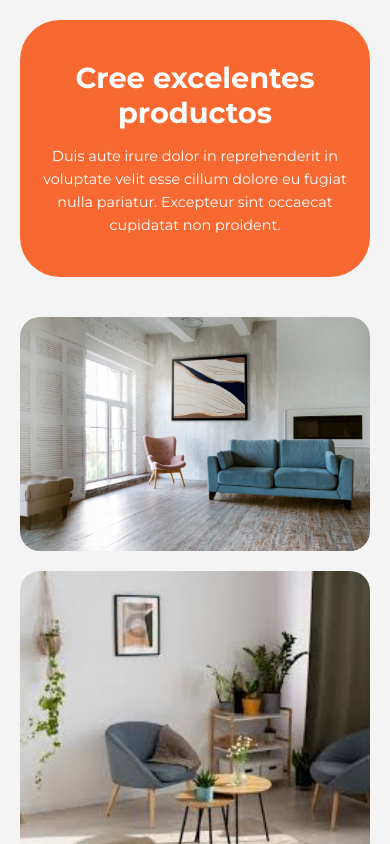
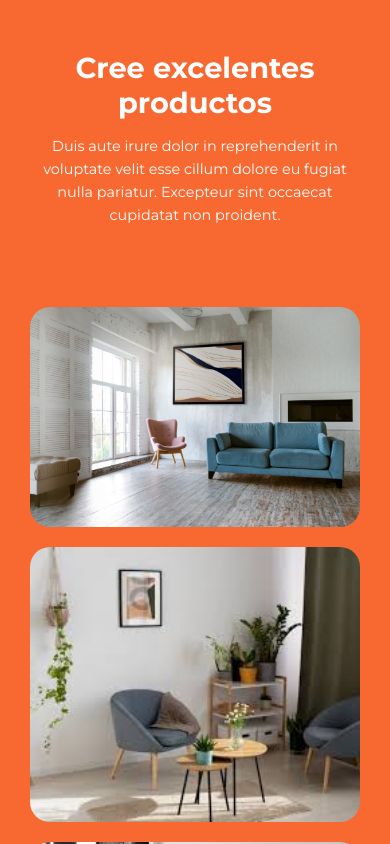
Before and after one commit to sayles1309/Practica-Calificada-01, a plain HTML site: page page03.html in a window 390 px wide. Shown: the top 844 px of the page. Drawn offline with Linux system fonts and the light colour scheme.

Commit message:
Actualizacion 2

```diff
--- a/css/style.css
+++ b/css/style.css
@@ -11,14 +11,17 @@ body {
     margin: 0 auto;
     padding: 20px;
     text-align: center;
+    /* Crear el fondo rectangular dividido */
+    background: linear-gradient(to bottom, #f86932 50%, #e8e8e8 50%);
+    border-radius: 0; /* Sin bordes redondeados para el efecto rectangular */
+    min-height: 100vh; /* Asegurar que cubra toda la altura de la ventana */
 }
 
 /* ---- ENCABEZADO ---- */
 .header {
-    background-color: #f86932;
+    background-color: transparent; /* Quitar el fondo para que se vea el gradiente del container */
     color: white;
     padding: 60px 20px;
-    border-radius: 40px; /* Se cambia a un solo valor para un redondeo uniforme */
     margin-bottom: 40px;
 }
 
@@ -40,6 +43,7 @@ body {
     gap: 20px;
     /* Por defecto para pantallas extra grandes (>1200px) */
     grid-template-columns: repeat(3, 1fr);
+    padding: 0 20px; /* Añadir padding para separar las imágenes de los bordes */
 }
 
 .gallery-item img {
@@ -86,12 +90,7 @@ body {
     background-color: #e05a27;
 }
 
-
 /* ---- DISEÑO RESPONSIVO (MEDIA QUERIES) ---- */
-/* c. Se agrega diseño responsivo con flexbox y media queries. [cite: 4] */
-
-/* Grande (<1200px) */
-/* No se necesita una regla específica si 1200px es el ancho máximo del contenedor principal. */
 
 /* Mediano (<900px) */
 @media (max-width: 899px) {
@@ -112,8 +111,6 @@ body {
 
     .header {
         padding: 40px 15px;
-        border-bottom-left-radius: 40px;
-        border-bottom-right-radius: 40px;
     }
 
     .header h1 {
@@ -123,4 +120,8 @@ body {
     .header p {
         font-size: 0.9rem;
     }
+
+    .container {
+        padding: 10px;
+    }
 }
```
